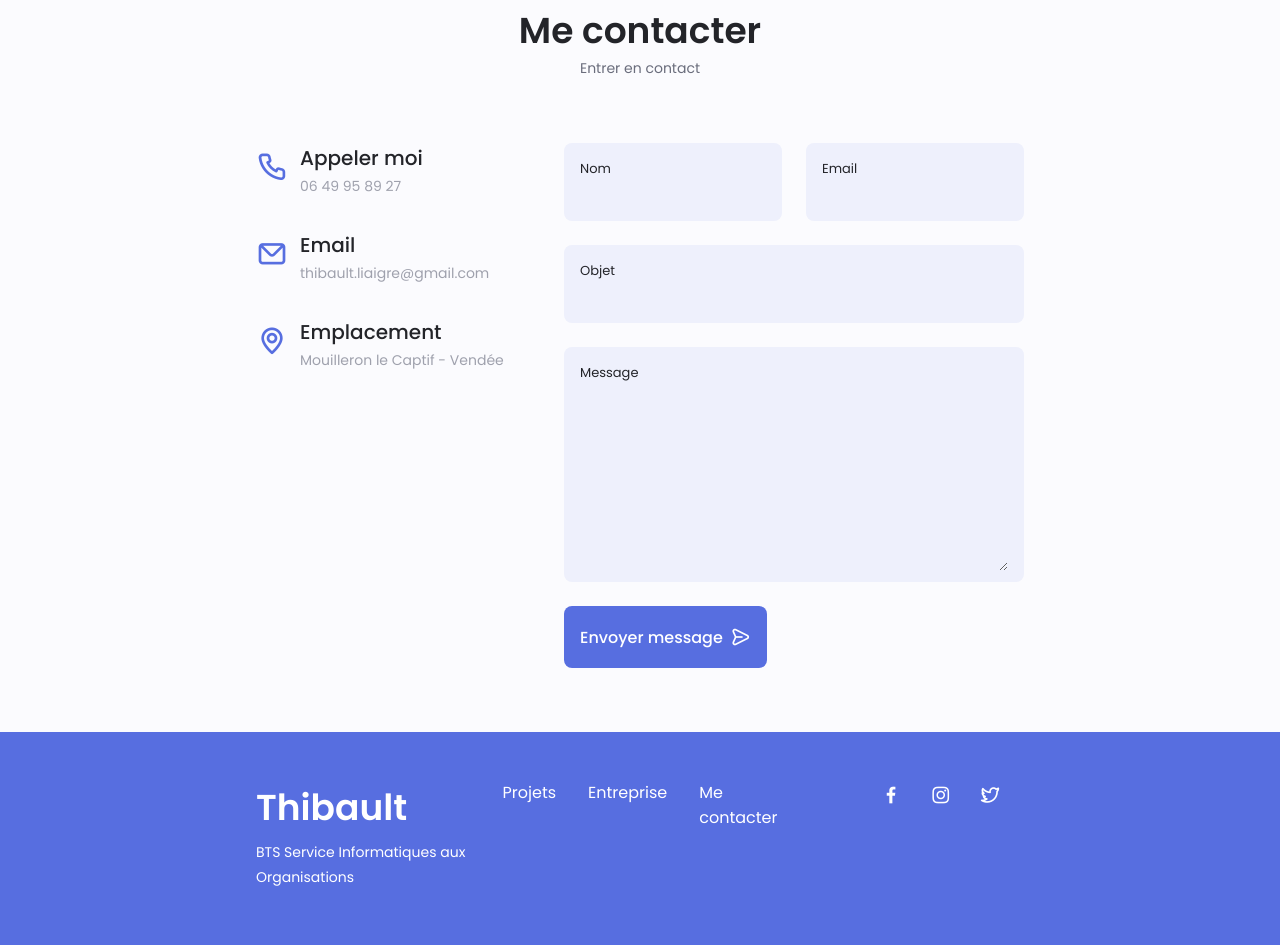
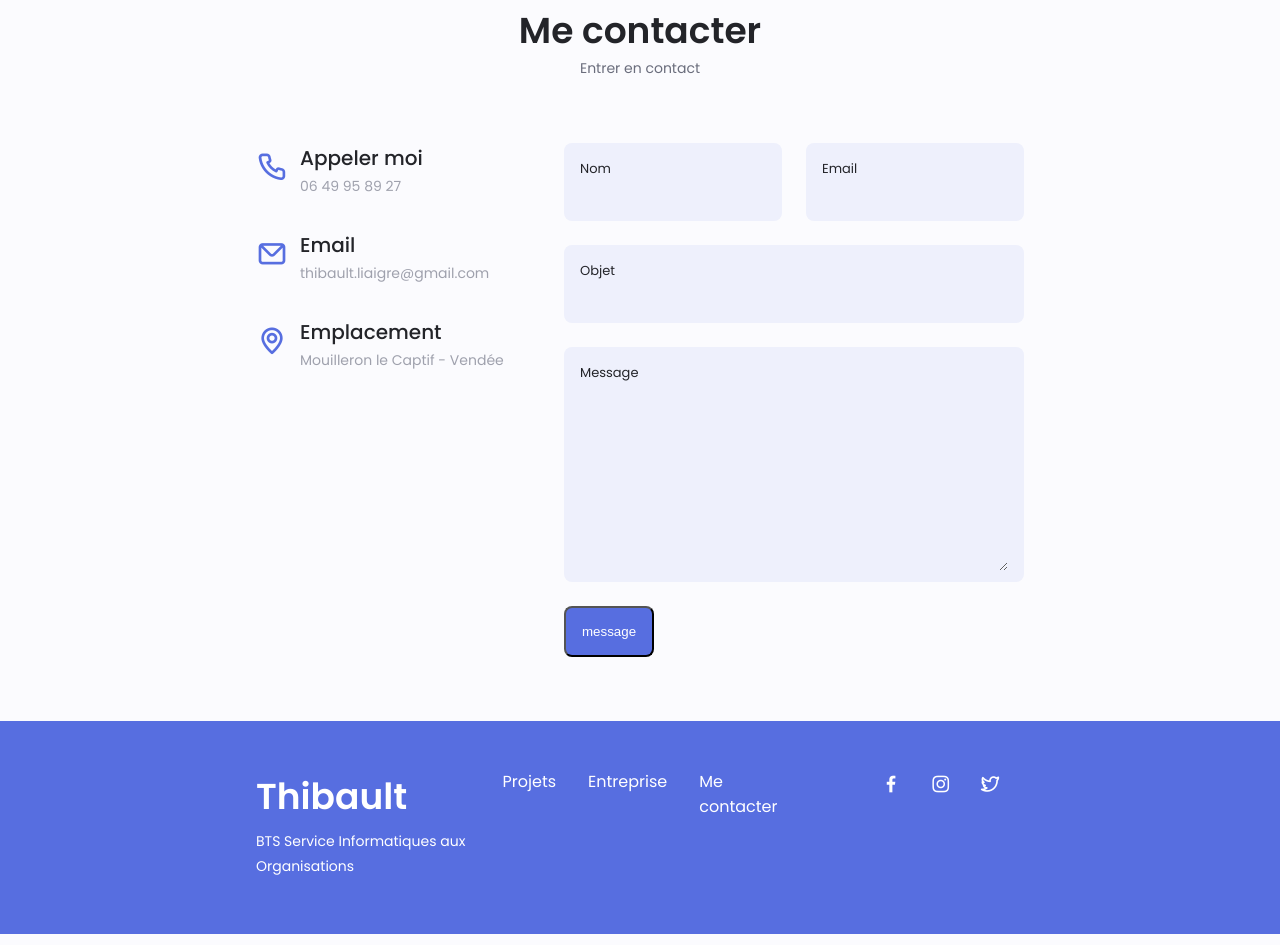
Before and after one commit to TLiaigre/portfolio, a plain HTML site: page index.html in a window 1280 px wide. Shown: the part 4527-5472 px from the top of the page. Drawn offline with nearby package versions, Linux system fonts and the light colour scheme.

Commit message:
add contact

```diff
--- a/index.html
+++ b/index.html
@@ -715,7 +715,7 @@
                         </div>
                     </div>
 
-                    <form action="" class="contact__form grid">
+                    <form name="contact" methode="POST" class="contact__form grid" data-netlify="true">
                         <div class="contact__inputs grid">
                             <div class="contact__content">
                                 <label for="" class="contact__label">Nom</label>
@@ -734,12 +734,8 @@
                             <label for="" class="contact__label">Message</label>
                             <textarea name="" id="" cols="0" rows="7" class="contact__input"></textarea>
                         </div>
-
                         <div>
-                            <a href="https://mail.google.com/mail/u/0/?ogbl#inbox" class="button button--flex">
-                                Envoyer message
-                                <i class="uil uil-message button__icon"></i>
-                            </a>
+                            <input type="submit" value="message" class="button button--flex">
                         </div>
                     </form>
                 </div>
```
